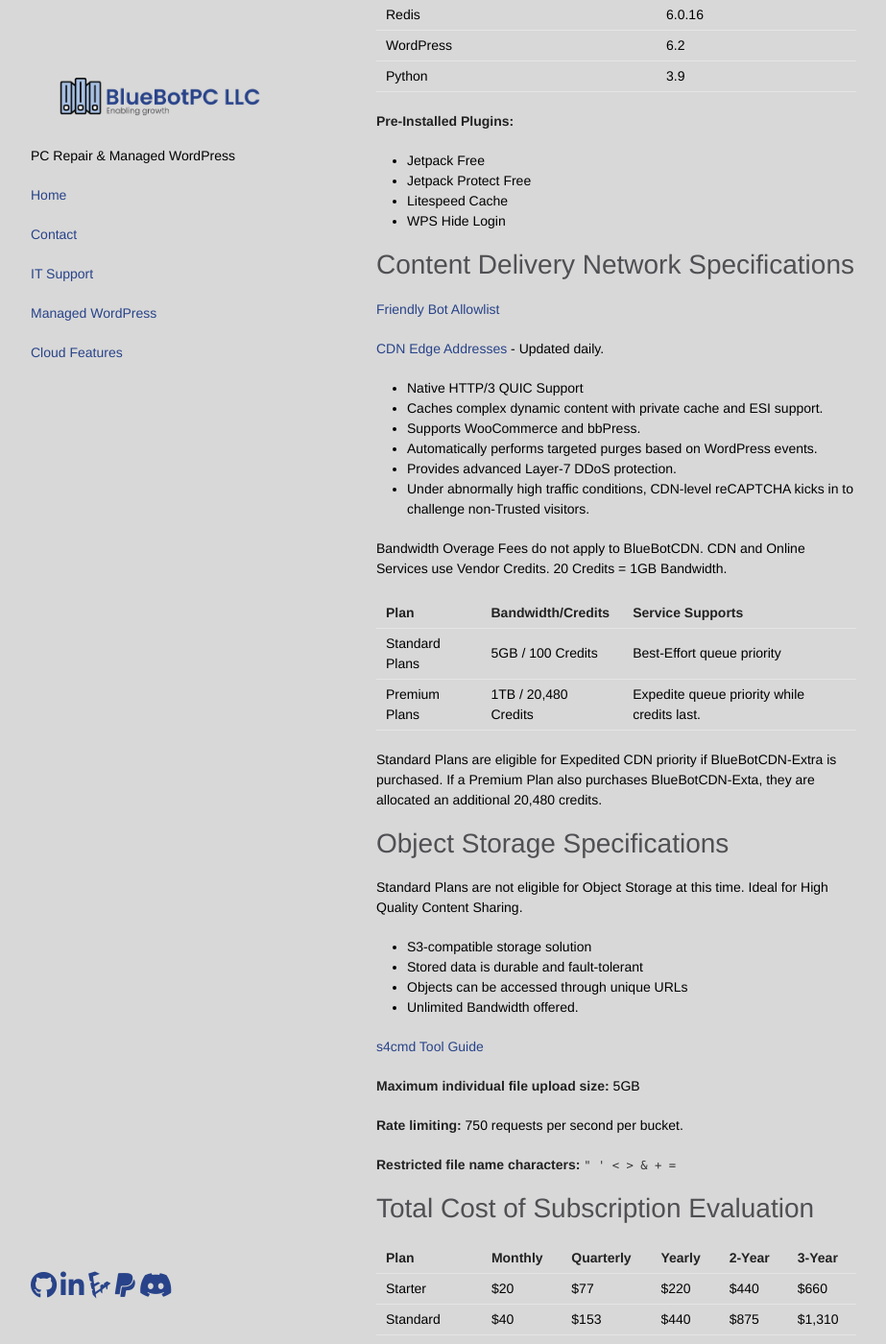
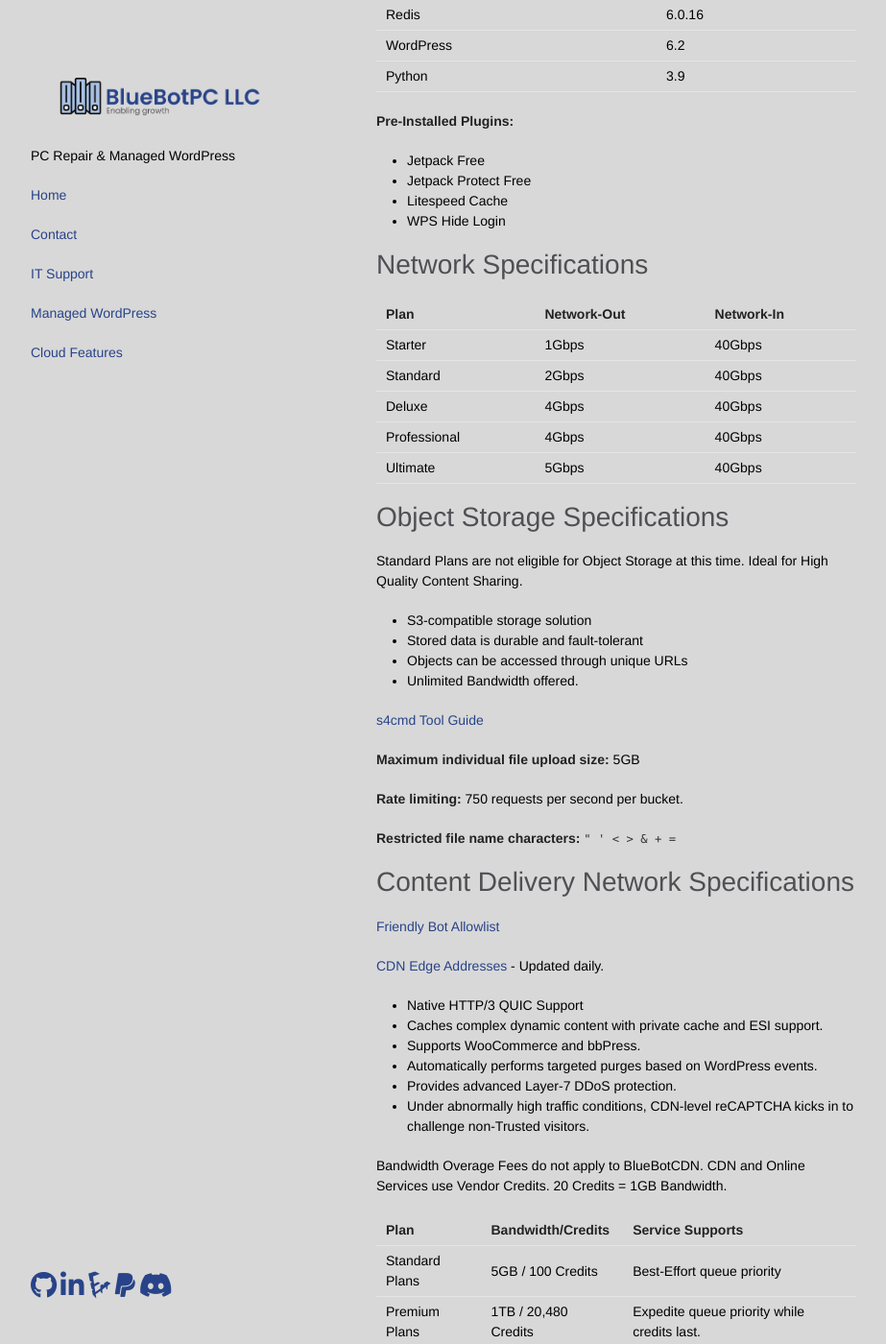
Before and after one commit to GoobyFRS/bluebotpc-web, a Jekyll site: the page built from pages/kb/kb-home.md, in a window 1280 px wide and 1400 px high, scrolled down 797 px. Shown: the whole window at 96% size, without its empty margins (178-1101 px from the left). Built offline with Jekyll 4.4.1, drawn with Linux system fonts in a browser that asks for light colours; nearby versions of some CDN libraries; our own code applies the rules of GitHub Pages for plain Markdown files.

Commit message:
Update kb-home.md
add network performance

````diff
--- a/pages/kb/kb-home.md
+++ b/pages/kb/kb-home.md
@@ -38,6 +38,32 @@ Each plan is provided with an isolated Virtual Machine running on a high-perform
 - Litespeed Cache
 - WPS Hide Login
 
+### Network Specifications
+
+| **Plan**     | **Network-Out** | **Network-In** |
+| Starter      | 1Gbps | 40Gbps |
+| Standard     | 2Gbps | 40Gbps |
+| Deluxe       | 4Gbps | 40Gbps |
+| Professional | 4Gbps | 40Gbps |
+| Ultimate     | 5Gbps | 40Gbps |
+
+### Object Storage Specifications
+
+Standard Plans are not eligible for Object Storage at this time. Ideal for High Quality Content Sharing.
+
+- S3-compatible storage solution
+- Stored data is durable and fault-tolerant
+- Objects can be accessed through unique URLs
+- Unlimited Bandwidth offered.
+
+[s4cmd Tool Guide](https://www.linode.com/docs/products/storage/object-storage/guides/s4cmd/)
+
+**Maximum individual file upload size:** 5GB
+
+**Rate limiting:** 750 requests per second per bucket.
+
+**Restricted file name characters:** ```" ' < > & + =```
+
 ### Content Delivery Network Specifications
 
 [Friendly Bot Allowlist](https://www.quic.cloud/docs/cdn/friendly-bot-allowlist/)
@@ -59,23 +85,6 @@ Bandwidth Overage Fees do not apply to BlueBotCDN. CDN and Online Services use V
 
 Standard Plans are eligible for Expedited CDN priority if BlueBotCDN-Extra is purchased. If a Premium Plan also purchases BlueBotCDN-Exta, they are allocated an additional 20,480 credits.
 
-### Object Storage Specifications
-
-Standard Plans are not eligible for Object Storage at this time. Ideal for High Quality Content Sharing.
-
-- S3-compatible storage solution
-- Stored data is durable and fault-tolerant
-- Objects can be accessed through unique URLs
-- Unlimited Bandwidth offered.
-
-[s4cmd Tool Guide](https://www.linode.com/docs/products/storage/object-storage/guides/s4cmd/)
-
-**Maximum individual file upload size:** 5GB
-
-**Rate limiting:** 750 requests per second per bucket.
-
-**Restricted file name characters:** ```" ' < > & + =```
-
 ### Total Cost of Subscription Evaluation
 
 | **Plan**     | **Monthly** | **Quarterly** | **Yearly** | **2-Year** | **3-Year** |
````
